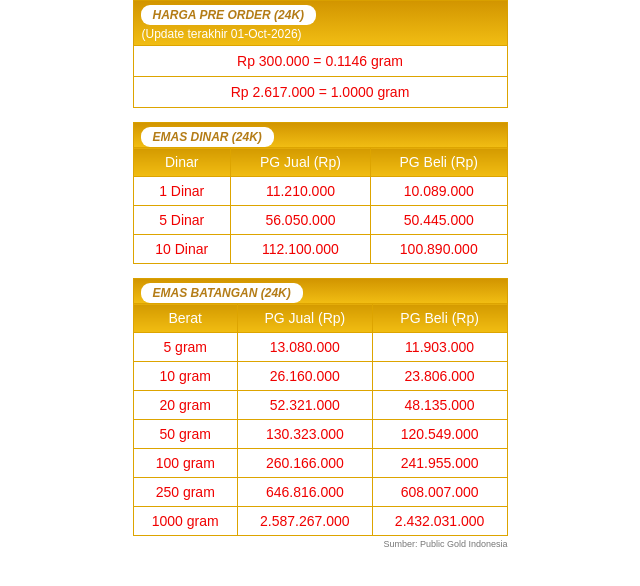
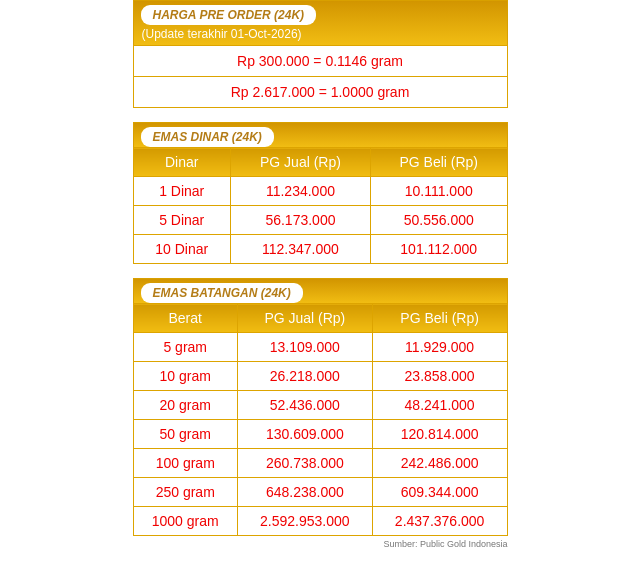
Before and after one commit to guru7math/publicgold-widget, a plain HTML site: page index.html in a window 1280 px wide. Shown: the whole page, without its empty margins (320-960 px from the left). Drawn offline with Linux system fonts and the light colour scheme.

Commit message:
Update harga Public Gold

```diff
--- a/index.html
+++ b/index.html
@@ -290,7 +290,7 @@ td {
 
     </tr>
 
-    <tr><td>1 Dinar</td><td>11.210.000</td><td>10.089.000</td></tr><tr><td>5 Dinar</td><td>56.050.000</td><td>50.445.000</td></tr><tr><td>10 Dinar</td><td>112.100.000</td><td>100.890.000</td></tr>
+    <tr><td>1 Dinar</td><td>11.234.000</td><td>10.111.000</td></tr><tr><td>5 Dinar</td><td>56.173.000</td><td>50.556.000</td></tr><tr><td>10 Dinar</td><td>112.347.000</td><td>101.112.000</td></tr>
 
   </table>
 
@@ -331,7 +331,7 @@ td {
 
     </tr>
 
-    <tr><td>5 gram</td><td>13.080.000</td><td>11.903.000</td></tr><tr><td>10 gram</td><td>26.160.000</td><td>23.806.000</td></tr><tr><td>20 gram</td><td>52.321.000</td><td>48.135.000</td></tr><tr><td>50 gram</td><td>130.323.000</td><td>120.549.000</td></tr><tr><td>100 gram</td><td>260.166.000</td><td>241.955.000</td></tr><tr><td>250 gram</td><td>646.816.000</td><td>608.007.000</td></tr><tr><td>1000 gram</td><td>2.587.267.000</td><td>2.432.031.000</td></tr>
+    <tr><td>5 gram</td><td>13.109.000</td><td>11.929.000</td></tr><tr><td>10 gram</td><td>26.218.000</td><td>23.858.000</td></tr><tr><td>20 gram</td><td>52.436.000</td><td>48.241.000</td></tr><tr><td>50 gram</td><td>130.609.000</td><td>120.814.000</td></tr><tr><td>100 gram</td><td>260.738.000</td><td>242.486.000</td></tr><tr><td>250 gram</td><td>648.238.000</td><td>609.344.000</td></tr><tr><td>1000 gram</td><td>2.592.953.000</td><td>2.437.376.000</td></tr>
 
   </table>
 
```
